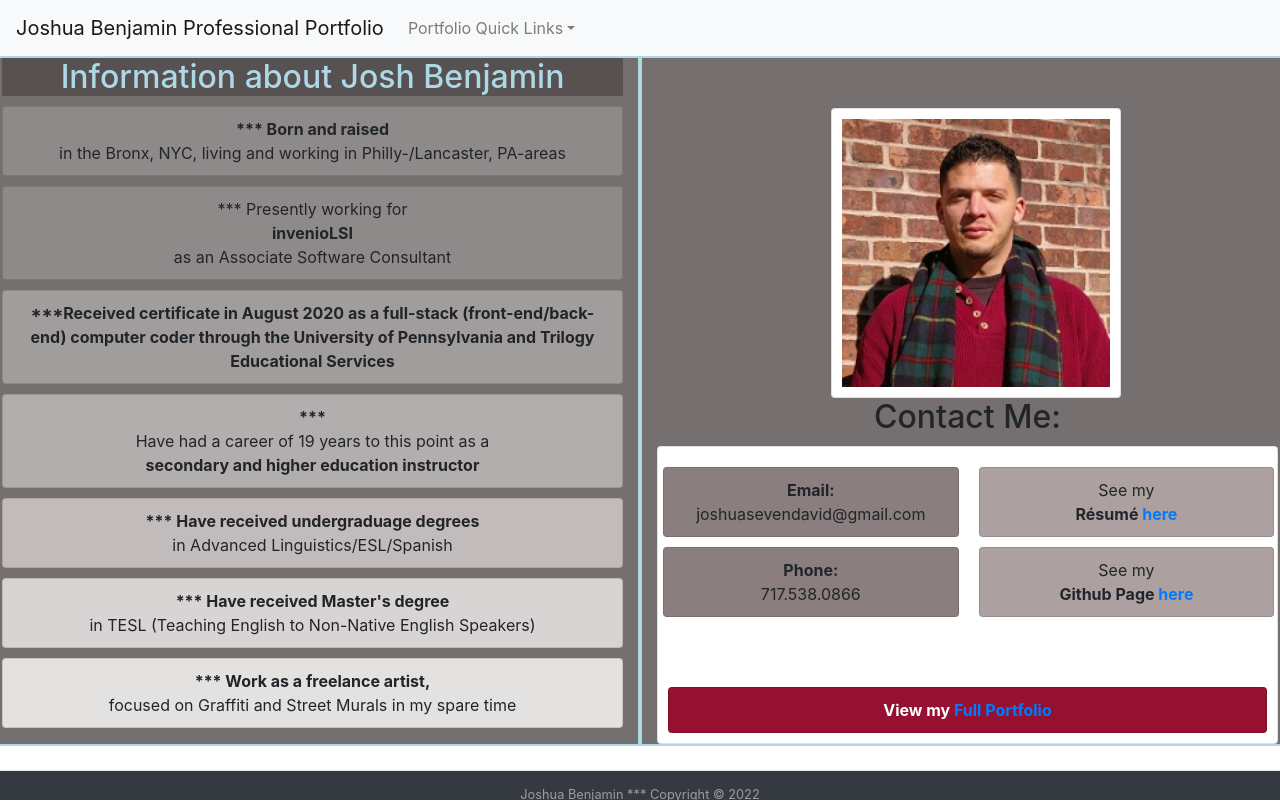
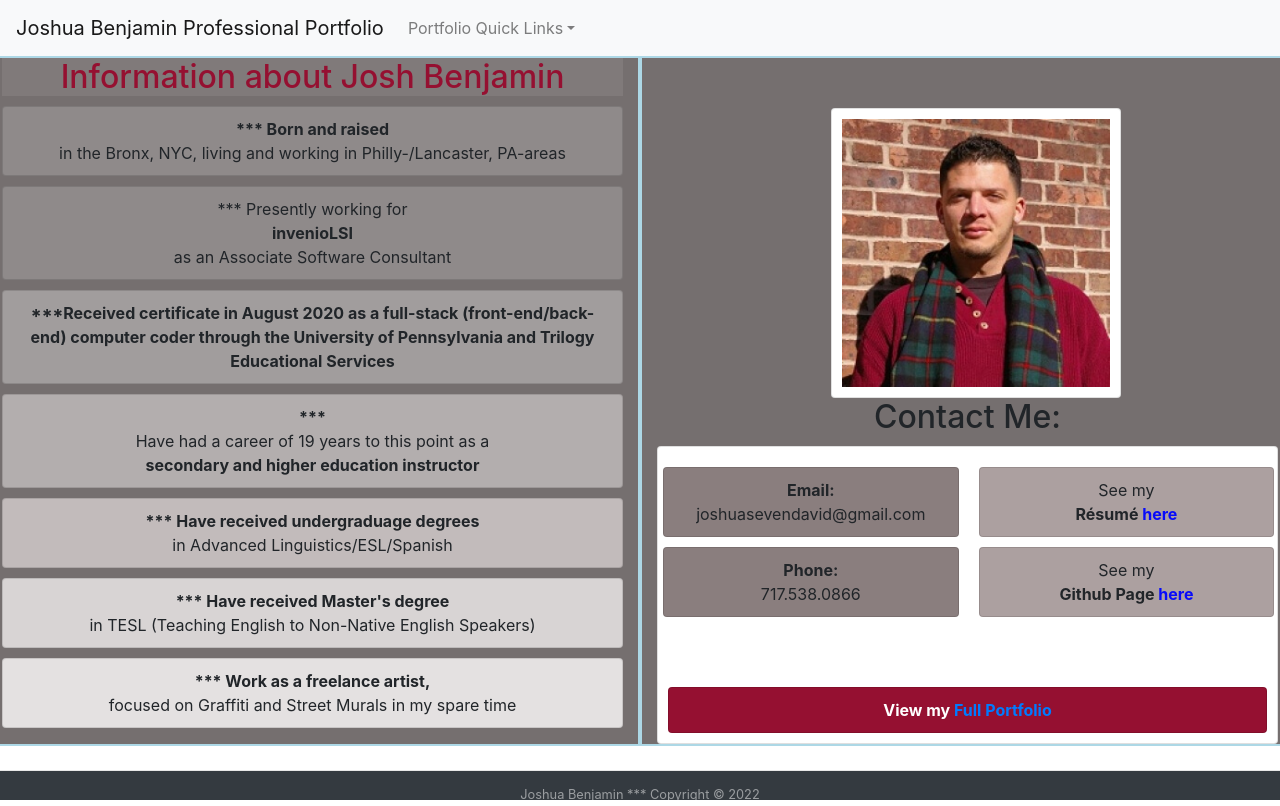
Before and after one commit to jbenj-upenn/reactProfPortfolio, a React (Create React App) app: page / in a window 1280 px wide. Built offline with nearby package versions, Linux system fonts and the light colour scheme.

Commit message:
css style changes, finally

```diff
--- a/src/App.css
+++ b/src/App.css
@@ -29,13 +29,20 @@
 }
 
 .bkgd {
-  background-color: rgb(87, 81, 81);
-  color: lightblue;
+  background-color: rgb(128, 122, 122);
+  color: rgb(149, 16, 49);
 }
 
 .card {
   margin-top: 10px;
   padding: 10px;
+}
+
+
+.card:hover {
+  transform: scale(1.01);
+  background-color: white;
+  border: solid 2px;
 }
 
 .col1 {
@@ -52,6 +59,7 @@
 .c1 {
   background-color: rgb(114, 109, 109);
 }
+
 .c2 {
   background-color: rgb(143, 138, 138);
 }
@@ -86,7 +94,28 @@
   background-color: rgb(149, 16, 49) ;
 }
 .l5:hover {
-  background-color: limegreen;
+
+    animation-name: background-color;
+    animation-duration: 400ms;
+
+    /* Only change code below this line */
+    animation-fill-mode: forwards;
+    /* Only change code above this line */
+  }
+
+  @keyframes background-color {
+    100% {
+      background-color: #011e36;
+    }
+  }
+
+
+/* #Full {
+  text-transform: capitalize;
+} */
+
+.link {
+  color: #070bfa;
 }
 
 /* #viewPortfolio {
@@ -107,9 +136,9 @@
   color: white;
 }
 
-#viewPortfolio:hover {
+/* #viewPortfolio:hover {
   color: black;
-}
+} */
 .contact {
   padding-top: 40px;
 }
--- a/src/pages/AboutMeContact/index.js
+++ b/src/pages/AboutMeContact/index.js
@@ -41,12 +41,13 @@ function AboutMe(props) {
                     </div>
 
                     <div className='col2'>
-                    <li className='card l3'>See my <strong>Résumé <a href="./documents/codingCV2020.2.pdf">here</a></strong></li>
-                    <li className='card l4'>See my <strong>Github Page <a href="https://github.com/jbenj-upenn">here</a></strong></li>
-                    </div>
+                    <li className='card l3'>See my <strong>Résumé <a className="link" href="./documents/codingCV2020.2.pdf">here</a></strong></li>
+                    <li className='card l4'>See my <strong>Github Page <a className="link" href="https://github.com/jbenj-upenn">here</a></strong></li>
+
                     </div>
 
-                    <li className=' card l5' id='viewPortfolio' ><strong>View my <a href="/portfolio">Full Portfolio</a></strong></li>
+                    </div>
+                    <li className=' card l5' id='viewPortfolio' ><strong>View my <a id="Full" href="/portfolio">Full Portfolio</a></strong></li>
                 </div>
 
                 {/* <h2>View my <a href="/portfolio">Full Portfolio</a></h2> */}
```
